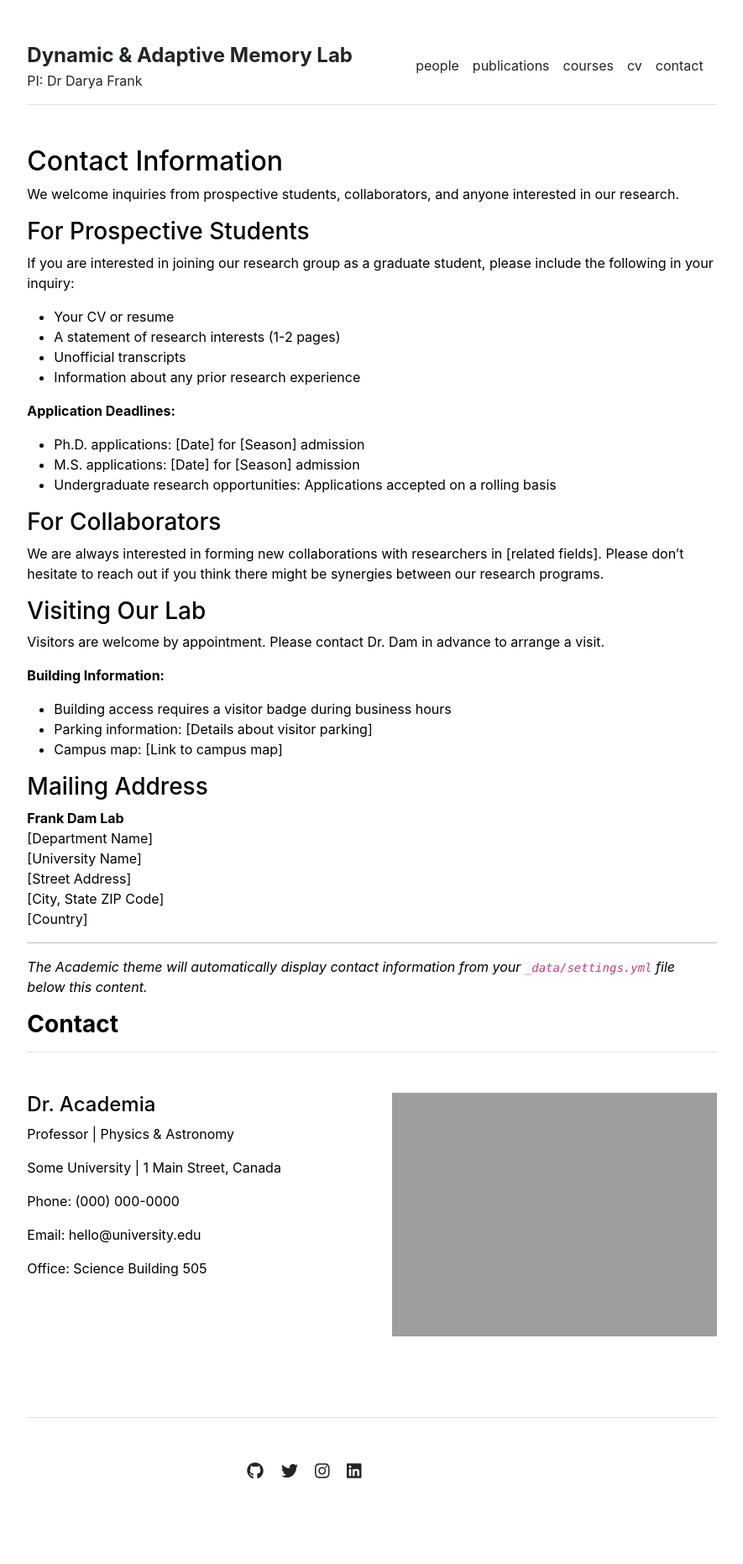
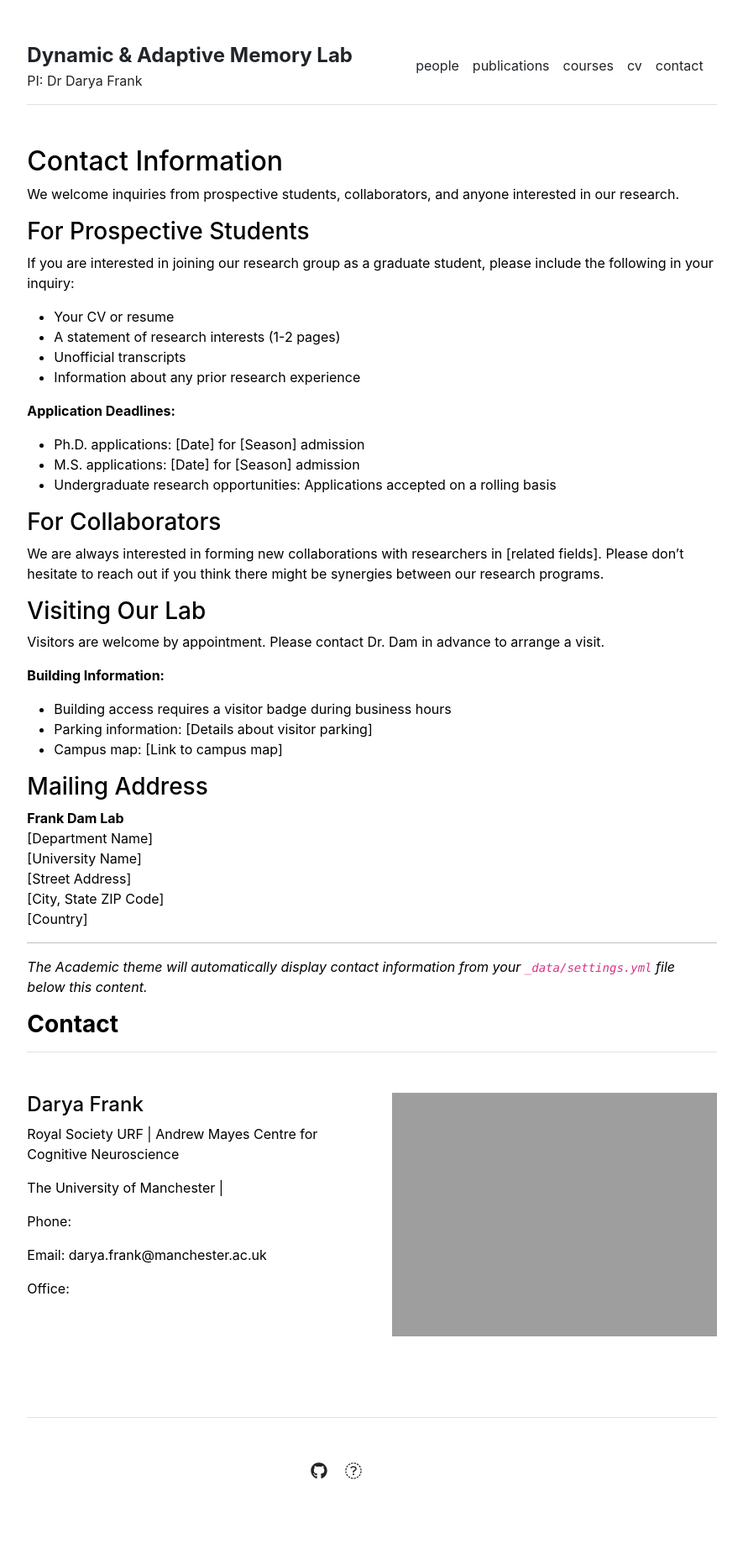
Before and after one commit to frank-dam-lab/frank-dam-lab.github.io, a Jekyll site: the page built from contact.md, in a window 1280 px wide. Shown: the whole page at 84% size, without its empty margins (197-1082 px from the left). Built offline with Jekyll 4.4.1, drawn with Linux system fonts in a browser that asks for light colours.

Commit message:
settings.yml

```diff
--- a/_data/settings.yml
+++ b/_data/settings.yml
@@ -16,10 +16,8 @@ courses:
 - {name: 'Stellar Structures', url: 'stellar-structures'}
 
 social:
-- {icon: 'github', link: 'https://github.com/LeNPaul'}
-- {icon: 'twitter', link: 'https://twitter.com/paululele'}
-- {icon: 'instagram', link: 'https://instagram.com/paululele'}
-- {icon: 'linkedin', link: 'https://linkedin.com/in/lenpaul'}
+- {icon: 'github', link: 'https://github.com/frank-dam-lab'}
+- {icon: 'bluesky', link: 'https://bsky.app/profile/darya-frank.bsky.social'}
 
 contacts:
-- {name: 'Dr. Academia', title: 'Professor', department: 'Physics & Astronomy', institution: 'Some University', institution_address: '1 Main Street, Canada', phone: '(000) 000-0000', email: 'hello@university.edu', office: 'Science Building 505', image: 'assets/img/contact.jpg'}
+- {name: 'Darya Frank', title: 'Royal Society URF', department: 'Andrew Mayes Centre for Cognitive Neuroscience', institution: 'The University of Manchester', email: 'darya.frank@manchester.ac.uk', image: 'assets/img/contact.jpg'}
```
